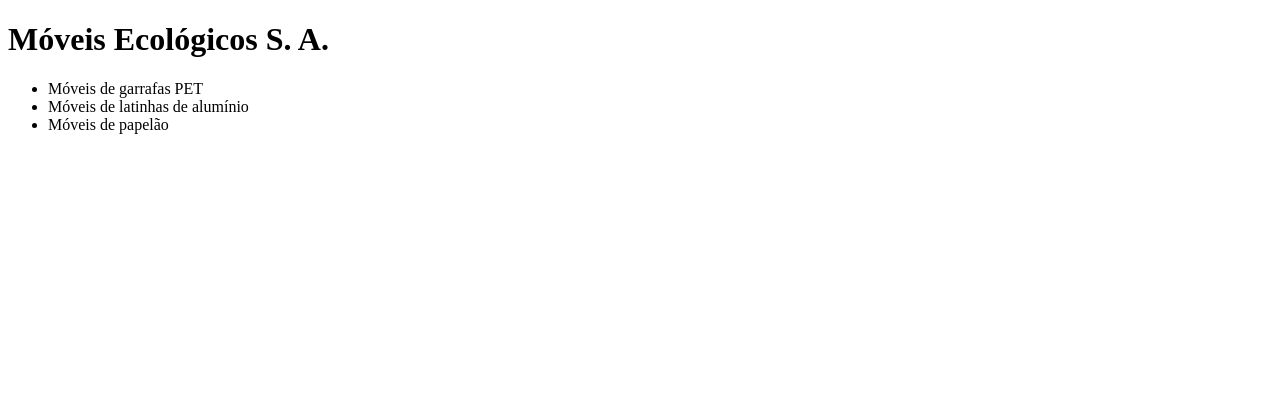
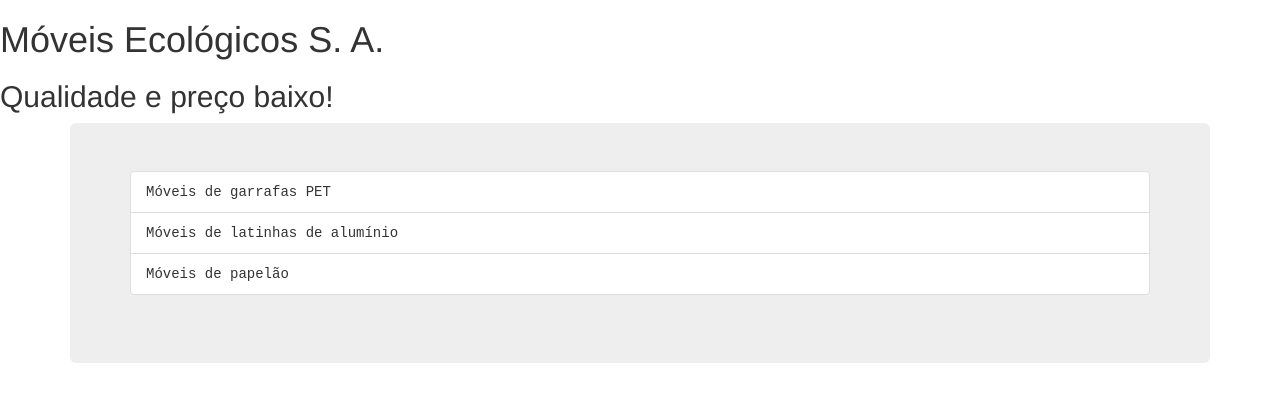
Before and after one commit to Kelvem-Bressan/moveis-ecologicos, a plain HTML site: page index.html in a window 1280 px wide. Drawn offline with nearby package versions, Linux system fonts and the light colour scheme.

Commit message:
reescrevendohtml
Added Bootstrap and custom script links, improved structure.

```diff
--- a/index.html
+++ b/index.html
@@ -1,15 +1,29 @@
 <!DOCTYPE html>
 <html>
 <head>
+
+    <link rel="stylesheet" href="estilo.css">
 <meta charset="utf-8" />
 <title>Móveis Ecológicos</title>
 </head>
 <body>
+    <script src="principal.js"></script>
+
+<link rel="stylesheet" href="http://netdna.bootstrapcdn.com/
+bootstrap/3.1.1/css/bootstrap.min.css">
+</head>
+
 <h1>Móveis Ecológicos S. A.</h1>
-<ul>
-<li>Móveis de garrafas PET</li>
-<li>Móveis de latinhas de alumínio</li>
-<li>Móveis de papelão</li>
+<h2>Qualidade e preço baixo!</h2>
+<body onload="trocaBanner();">
+<div class="container">
+<div class="jumbotron">
+<ul class="list-group">
+<li class="list-group-item">Móveis de garrafas PET</li>
+<li class="list-group-item">Móveis de latinhas de alumínio</li>
+<li class="list-group-item">Móveis de papelão</li>
 </ul>
+</div>
+</div>
 </body>
 </html>
```
